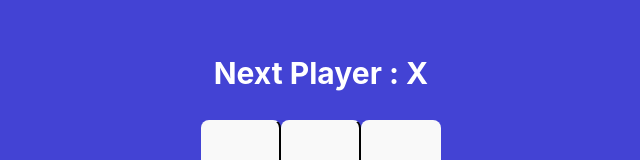
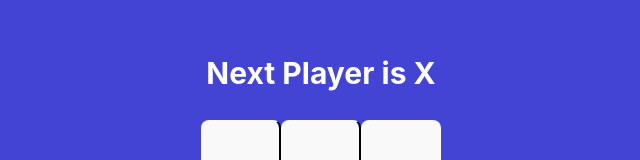
Before and after one commit to Shahid-MS/TicTacToe, a React (Vite) app: page / in a window 1280 px wide. Shown: the part 205-365 px from the top of the page, without its empty margins (319-959 px from the left). Built offline with nearby package versions, Linux system fonts and the light colour scheme.

Commit message:
Added winner feature

```diff
--- a/src/App.jsx
+++ b/src/App.jsx
@@ -1,14 +1,19 @@
 import "./style.scss";
 import { useState } from "react";
+import { calculateWinner } from "./Winner";
 
 import Board from "./Components/Board";
 function App() {
   const [squares, setSqures] = useState(Array(9).fill(null));
   const [nextPlayer, setNextPlayer] = useState(true);
-  const statusMessage = nextPlayer ? "X" : "0";
+  const winner = calculateWinner(squares);
+  const nxtPlayer = nextPlayer ? "X" : "0";
+  const statusMessage = winner
+    ? `Winner is :  ${winner} `
+    : `Next Player is ${nxtPlayer}`;
 
   const handleSquaresClick = (clickedPosition) => {
-    if (squares[clickedPosition]) {
+    if (squares[clickedPosition] || winner) {
       return;
     }
 
@@ -27,7 +32,7 @@
   return (
     <>
       <div className="app">
-        <h2>Next Player : {statusMessage}</h2>
+        <h2> {statusMessage}</h2>
         <Board squares={squares} handleSquaresClick={handleSquaresClick} />
       </div>
     </>
--- /dev/null
+++ b/src/Winner.js
@@ -0,0 +1,22 @@
+export function calculateWinner(squares) {
+  const lines = [
+    [0, 1, 2],
+    [3, 4, 5],
+    [6, 7, 8],
+    [0, 3, 6],
+    [1, 4, 7],
+    [2, 5, 8],
+    [0, 4, 8],
+    [2, 4, 6],
+  ];
+
+  for (let i = 0; i < lines.length; i++) {
+
+    const [a, b, c] = lines[i];
+
+    if (squares[a] && squares[a] === squares[b] && squares[a] === squares[c]) {
+      return squares[a];
+    }
+  }
+  return null;
+}
```
